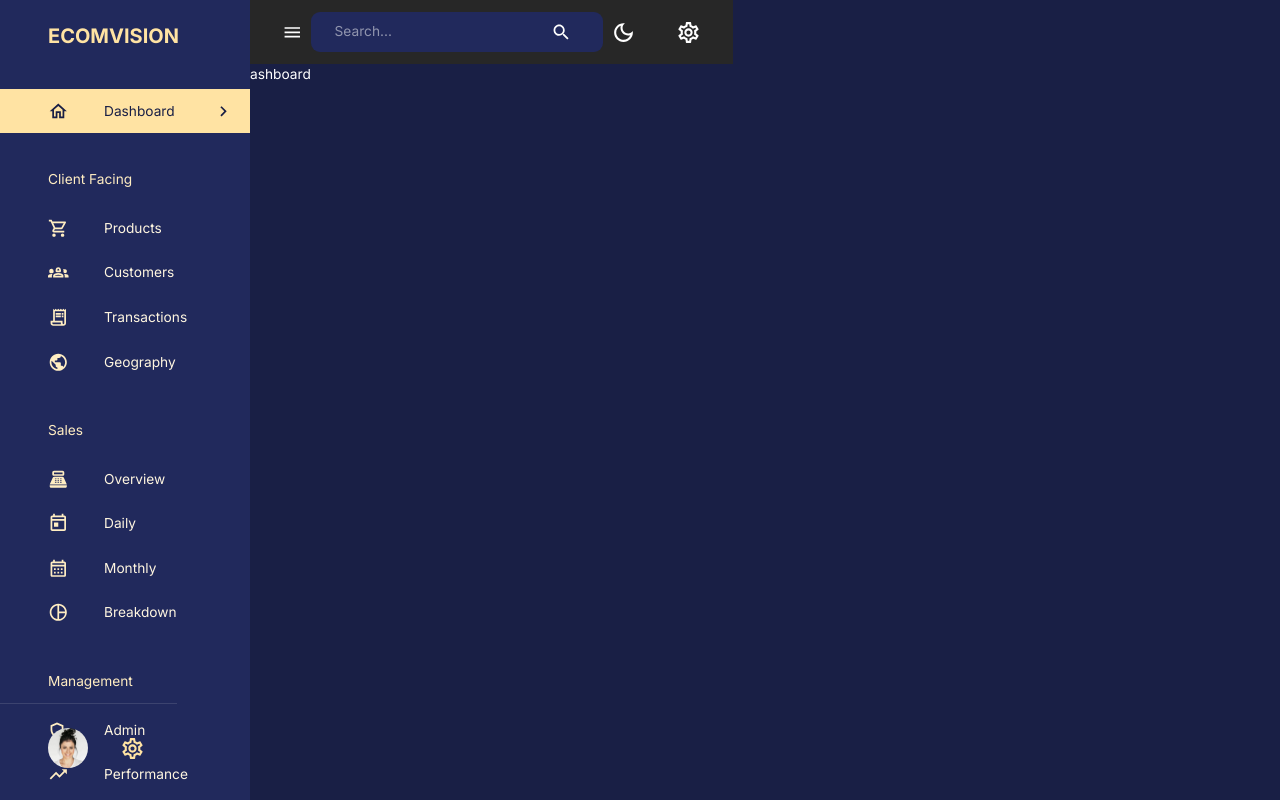
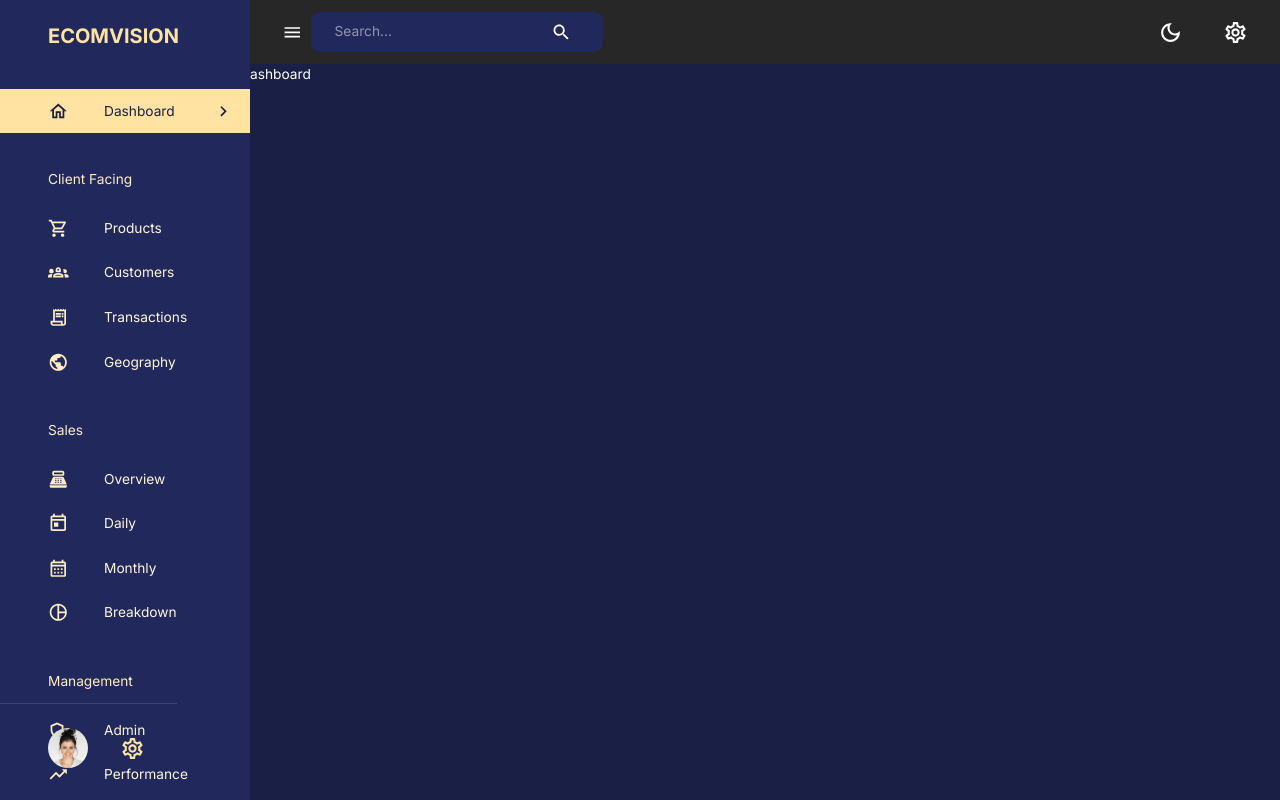
Before and after one commit to lucascomamala/mern-dashboard, a React (Create React App) app in the folder client/: page /dashboard in a window 1280 px wide. Built offline with nearby package versions, Linux system fonts and the light colour scheme; no server answers.

Commit message:
Fix navbar grow

```diff
--- a/client/src/scenes/layout/index.jsx
+++ b/client/src/scenes/layout/index.jsx
@@ -22,7 +22,7 @@ const Layout = () => {
         isSidebarOpen={isSidebarOpen}
         setIsSidebarOpen={setIsSidebarOpen}
       />
-      <Box>
+      <Box flexGrow={1}>
         <Navbar
           user={data || {}}
           isSidebarOpen={isSidebarOpen}
```
